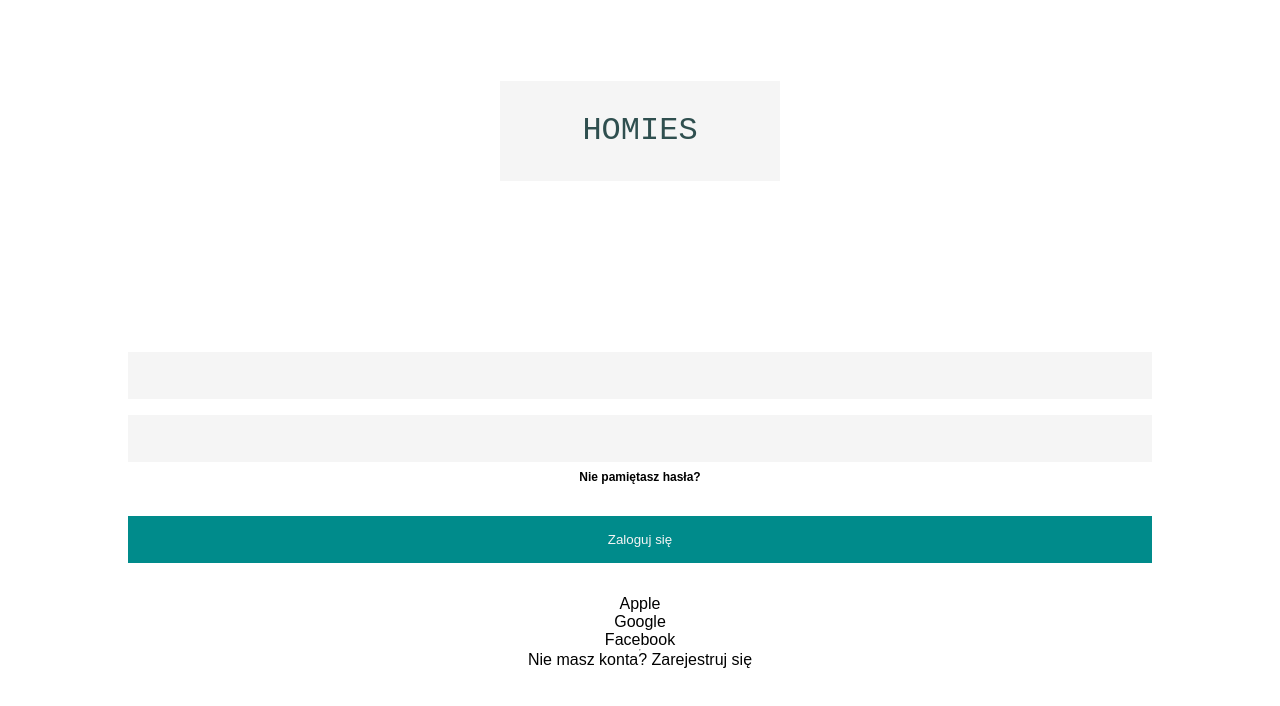
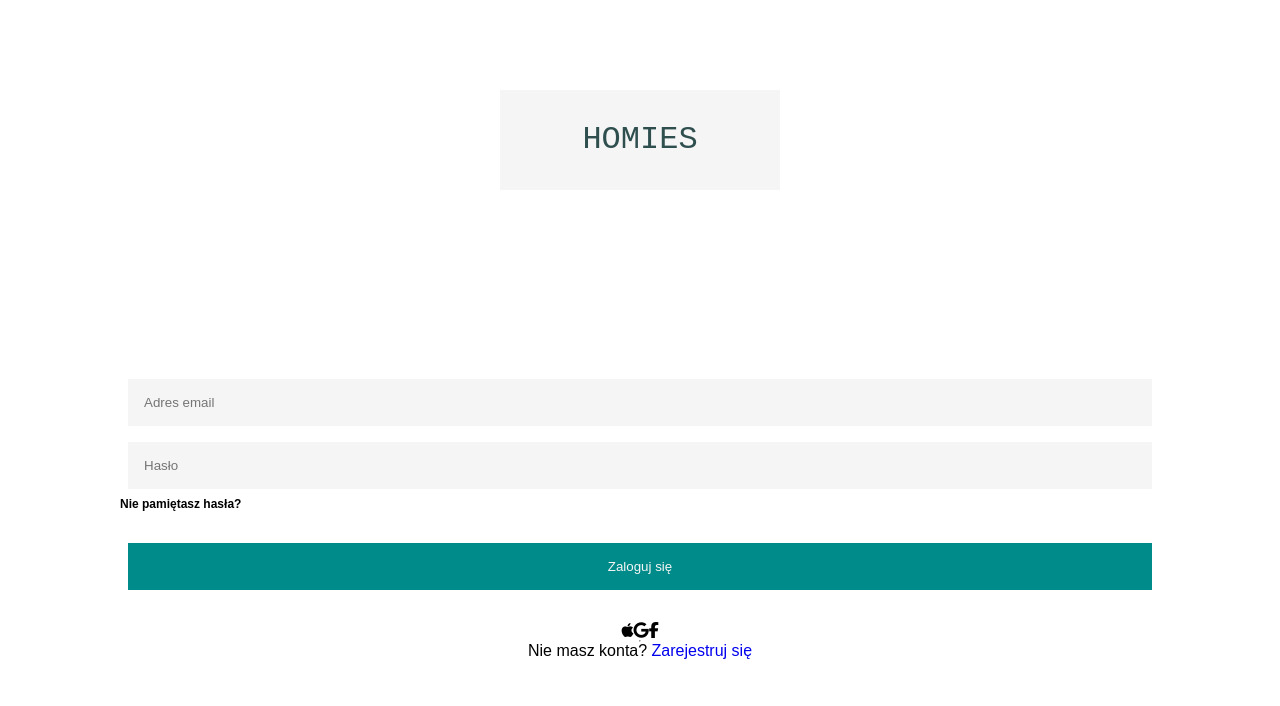
Before and after one commit to Hyziu-03/HOMIES-Development, a React (Create React App) app: page /logowanie in a window 1280 px wide. Shown: the top 706 px of the page. Built offline with nearby package versions, Linux system fonts and the light colour scheme.

Commit message:
Implementing wireframe

```diff
--- a/public/index.html
+++ b/public/index.html
@@ -41,6 +41,8 @@
 
   <div id="root"></div>
 
+  <script src="https://kit.fontawesome.com/d1ae74e7ee.js" crossorigin="anonymous"></script>
+
 </body>
 
 </html>
--- a/src/comps/Login.js
+++ b/src/comps/Login.js
@@ -1,23 +1,44 @@
 import Logo from "./Logo";
+import { Link } from 'react-router-dom';
 
 const Login = () => {
   return (
     <article className='login'>
+
         <Logo />
+
         <form action='' method='' className='form'>
-            <input type='email' id='email-login' className='input'/>
-            <input type='password' id='password-login' className='input'/>
-            <p className='password-tooltip'>Nie pamiętasz hasła?</p>
-            <input type='button' value='Zaloguj się' id='button-login' className='button login-button'/>
 
-            <span>Apple</span>
-            <span>Google</span>
-            <span>Facebook</span>
+            <input type='email' id='email-login' className='input' placeholder='Adres email'/>
 
-            <hr/>
+            <span className='password-input'>
 
-            Nie masz konta? Zarejestruj się
+              <input type='password' id='password-login' className='input' placeholder='Hasło'/>
+
+              <p className='password-tooltip'>Nie pamiętasz hasła?</p>
+
+            </span>
+
+            <Link to='/zbieranina'><input type='button' value='Zaloguj się' id='button-login' className='button login-button'/></Link>
+
+            <section className='social-media-login'>
+
+              <i className='fa-brands fa-apple' id='apple-icon'></i>
+              <i className='fa-brands fa-google' id='google-icon'></i>
+              <i className='fa-brands fa-facebook-f' id='facebook-icon'></i>
+
+            </section>
+
+            <hr className='break'/>
+
+            <footer>
+
+              Nie masz konta? <span className='footer-text'><Link to='/rejestracja' className='link'>Zarejestruj się</Link></span>
+
+            </footer>
+
         </form>
+
     </article>
   );
 }
--- /dev/null
+++ b/src/comps/SignUp.js
@@ -0,0 +1,25 @@
+import Logo from "./Logo";
+
+const SignUp = () => {
+  return (
+    <article className='signup'>
+
+        <Logo />
+
+        <form action='' method='' className='form'>
+
+            <input type='text' id='first-name-signup' className='input' placeholder='Imię'/>
+            <input type='text' id='last-name-ginup' className='input' placeholder='Nazwisko'/>
+            <input type='email' id='email-sign-up' className='input' placeholder='Adres email'/>
+            <input type='password' id='password-sign-up' className='input' placeholder='Hasło'/>
+            <input type='checkbox' id='checkbox-signup' className='input' /> Akceptuję regulamin i politykę prywatności
+
+            <button className='button'>Utwórz konto</button>
+
+        </form>
+
+    </article>
+  );
+}
+
+export default SignUp;
--- a/src/index.js
+++ b/src/index.js
@@ -8,18 +8,26 @@
 import Zbieranina from './comps/Zbieranina';
 import Latest from './comps/Latest';
 import Login from './comps/Login';
+import SignUp from './comps/SignUp';
 
 ReactDOM.render(
   <React.StrictMode>
+
     <Router>
+
       <Routes>
+
         <Route path='/' element={<App />} />
         <Route path='/zacznij' element={<Start />} />
         <Route path='/logowanie' element={<Login />} />
+        <Route path='/rejestracja' element={<SignUp />} />
         <Route path='/zbieranina' element={<Zbieranina />} />
         <Route path='/ostatnie' element={<Latest />} />
+
       </Routes>
+
     </Router>
+
   </React.StrictMode>,
   document.getElementById('root')
 );
```
